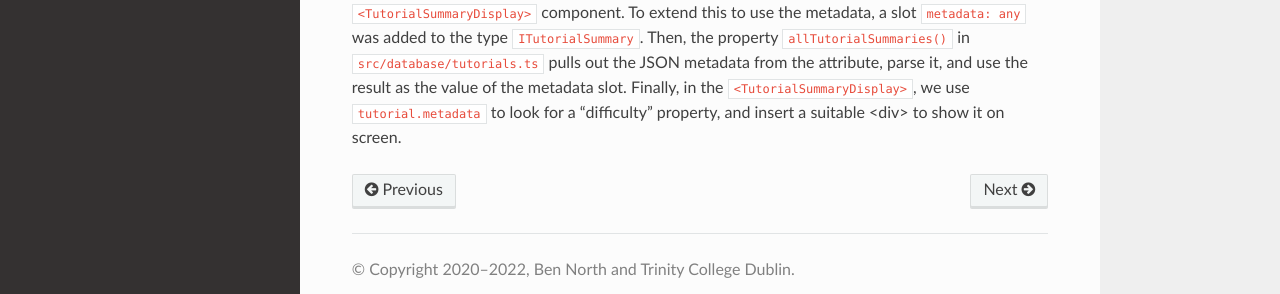
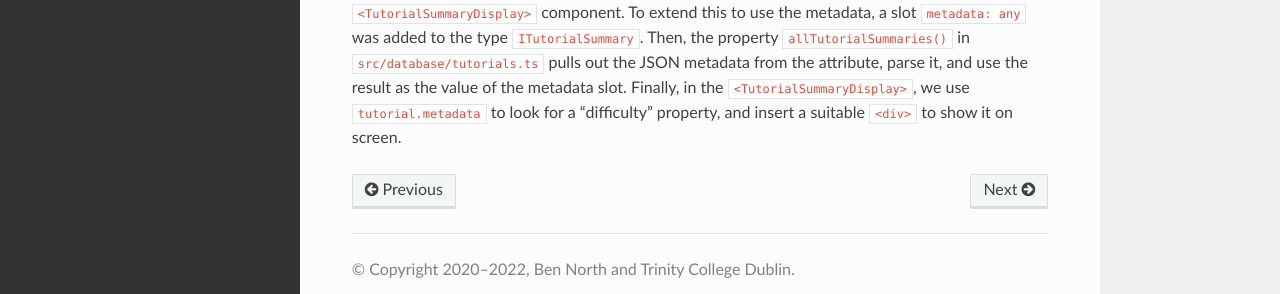
Before and after one commit to pytchlang/pytch-build, a Sphinx documentation site: the page built from doc/source/tutorialcompiler/tutorial-metadata.rst, in a window 1280 px wide and 1158 px high. Shown: the part 819-1113 px from the top of the window. Built offline with Sphinx 7.4.7 and the Read the Docs theme 2.0.0, drawn with Linux system fonts in a browser that asks for light colours.

Commit message:
Fix markup of literal "<div>"

```diff
--- a/doc/source/tutorialcompiler/tutorial-metadata.rst
+++ b/doc/source/tutorialcompiler/tutorial-metadata.rst
@@ -47,5 +47,5 @@ to the type ``ITutorialSummary``. Then, the property
 the JSON metadata from the attribute, parse it, and use the result as
 the value of the metadata slot.  Finally, in the
 ``<TutorialSummaryDisplay>``, we use ``tutorial.metadata`` to look for
-a "difficulty" property, and insert a suitable <div> to show it on
+a "difficulty" property, and insert a suitable ``<div>`` to show it on
 screen.
```
